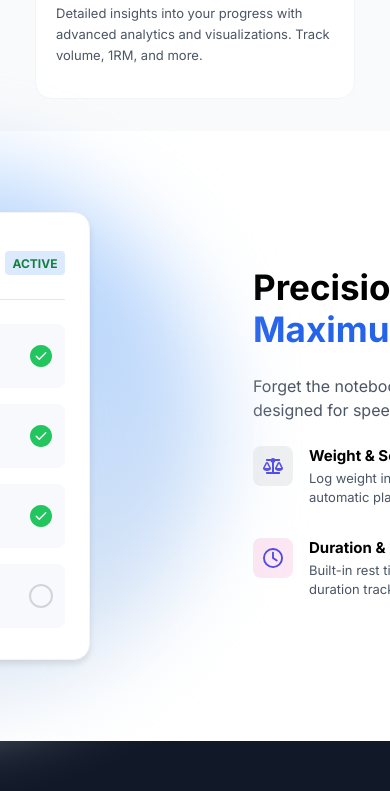
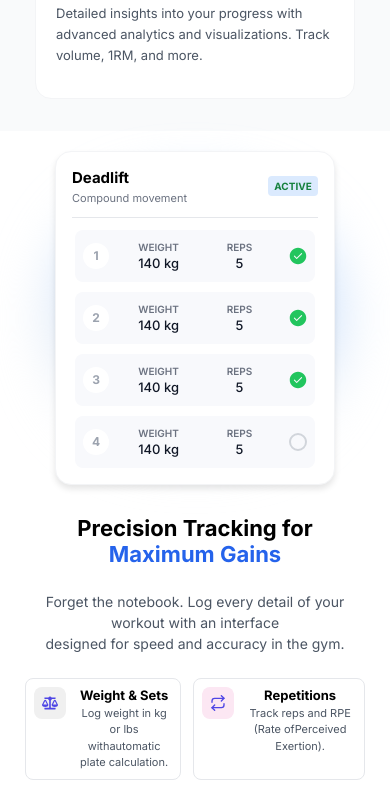
Before and after one commit to skl1menko/FitAppWeb, a React (Vite) app: page / in a window 390 px wide. Shown: the part 1340-2131 px from the top of the page. Built offline with nearby package versions, Linux system fonts and the light colour scheme.

Commit message:
Create adaptive for TrackingSection

```diff
--- a/src/features/landing/components/TrackingSectionGridCards.scss
+++ b/src/features/landing/components/TrackingSectionGridCards.scss
@@ -1,9 +1,14 @@
 .grid-card-cont{
     display: flex;
     flex-direction: row;
-    width: 276px;
-    height: 68px;
+    width: 100%;
+    max-width: 276px;
+    height: auto;
+    min-height: 68px;
     gap: 16px;
+    border: 1px solid #E5E7EB;
+    border-radius: 8px;
+    padding: 8px;
 
     .grid-icon-cont{
         width: 40px;
@@ -18,10 +23,15 @@
         display: flex;
         flex-direction: column;
         gap: 4px;
+        flex: 1;
+        min-width: 0;
 
         h4{
             font-size: 15px;
             font-weight: 700;
+            word-wrap: break-word;
+            overflow-wrap: break-word;
+            hyphens: auto;
         }
 
         p{
@@ -29,7 +39,84 @@
             font-weight: 400;
             color: #4B5563;
             line-height: 1.5;
+            word-wrap: break-word;
+            overflow-wrap: break-word;
+
+            br{
+                display: none;
+            }
         }
     }
 
 }
+
+// Tablet adaptations
+@media (max-width: 1024px) {
+    .grid-card-cont {
+        max-width: 100%;
+        border: 1px solid #E5E7EB;
+    }
+}
+
+// Mobile adaptations
+@media (max-width: 768px) {
+    .grid-card-cont {
+        width: 100%;
+        height: auto;
+        min-height: 60px;
+        gap: 12px;
+        border: 1px solid #E5E7EB;
+        border-radius: 8px;
+        padding: 8px;
+
+        .grid-icon-cont {
+            width: 36px;
+            height: 36px;
+            flex-shrink: 0;
+
+            svg {
+                width: 18px;
+                height: 18px;
+            }
+        }
+
+        .grid-text-cont {
+            gap: 2px;
+
+            h4 {
+                font-size: 14px;
+            }
+
+            p {
+                font-size: 12px;
+            }
+        }
+    }
+}
+
+@media (max-width: 480px) {
+    .grid-card-cont {
+        gap: 10px;
+        border: 1px solid #E5E7EB;
+
+        .grid-icon-cont {
+            width: 32px;
+            height: 32px;
+
+            svg {
+                width: 16px;
+                height: 16px;
+            }
+        }
+
+        .grid-text-cont {
+            h4 {
+                font-size: 13px;
+            }
+
+            p {
+                font-size: 11px;
+            }
+        }
+    }
+}
--- a/src/features/landing/components/TrackingSectionSets.scss
+++ b/src/features/landing/components/TrackingSectionSets.scss
@@ -1,5 +1,6 @@
 .sets-cont{
-    width: 398px;
+    width: 100%;
+    max-width: 398px;
     height: 64px;
     background-color: #F8F9FC;
     border-radius:8px;
@@ -65,6 +66,110 @@
 
     }
 
+}
 
+// Tablet adaptations
+@media (max-width: 1024px) {
+    .sets-cont {
+        width: 100%;
+        max-width: 398px;
+        height: 60px;
 
+        .set-info-cont {
+            gap: 100px;
+        }
+    }
 }
+
+// Mobile adaptations
+@media (max-width: 768px) {
+    .sets-cont {
+        width: 100%;
+        max-width: 280px;
+        height: 56px;
+        gap: 12px;
+        padding: 10px;
+
+        .id-set-cont {
+            width: 28px;
+            height: 28px;
+
+            span {
+                font-size: 13px;
+            }
+        }
+
+        .set-info-cont {
+            gap: 80px;
+
+            .info-cont {
+                gap: 2px;
+
+                span {
+                    font-size: 11px;
+                }
+
+                p {
+                    font-size: 14px;
+                }
+            }
+        }
+
+        .set-done-cont {
+            svg {
+                width: 20px;
+                height: 20px;
+            }
+
+            span {
+                width: 20px;
+                height: 20px;
+            }
+        }
+    }
+}
+
+@media (max-width: 480px) {
+    .sets-cont {
+        width: 100%;
+        max-width: 240px;
+        height: 52px;
+        gap: 8px;
+        padding: 8px;
+
+        .id-set-cont {
+            width: 26px;
+            height: 26px;
+
+            span {
+                font-size: 12px;
+            }
+        }
+
+        .set-info-cont {
+            gap: 40px;
+
+            .info-cont {
+                span {
+                    font-size: 10px;
+                }
+
+                p {
+                    font-size: 13px;
+                }
+            }
+        }
+
+        .set-done-cont {
+            svg {
+                width: 18px;
+                height: 18px;
+            }
+
+            span {
+                width: 18px;
+                height: 18px;
+            }
+        }
+    }
+}
--- a/src/features/landing/sections/TrackingSection.scss
+++ b/src/features/landing/sections/TrackingSection.scss
@@ -25,8 +25,11 @@
             flex-direction: column;
             justify-content: center;
             align-items: center;
-            width: 448px;
-            height: 448px;
+            width: 100%;
+            max-width: 448px;
+            height: auto;
+            min-height: 448px;
+            padding: 24px;
             background-color: #FFFFFF;
             border-radius: 16px;
             border: 1px solid #F3F4F6;
@@ -38,7 +41,8 @@
                 justify-content: space-between;
                 align-items: center;
                 border-bottom: 1px solid #E5E7EB;
-                width: 398px;
+                width: 100%;
+                max-width: 398px;
                 padding-bottom: 16px;
 
                 .exercise-name-cont{
@@ -49,12 +53,17 @@
                     h4{
                         font-size: 17px;
                         font-weight: 700;
+                        word-wrap: break-word;
+                        overflow-wrap: break-word;
+                        hyphens: auto;
                     }
 
                     p{
                         font-size: 13px;
                         font-weight: 400;
                         color: #6B7280;
+                        word-wrap: break-word;
+                        overflow-wrap: break-word;
                     }
                 }
 
@@ -78,6 +87,8 @@
             .set-cont{
                 display: flex;
                 flex-direction: column;
+                align-items: center;
+                width: 100%;
                 margin-top: 24px;
                 gap:16px;
             }
@@ -94,6 +105,9 @@
             h2{
                 font-size: 35px;
                 font-weight: 700;
+                word-wrap: break-word;
+                overflow-wrap: break-word;
+                hyphens: auto;
 
                 .highlight{
                     color: #2563EB;
@@ -107,6 +121,7 @@
                 font-weight: 400;
                 color: #4B5563;
                 line-height: 1.5;
+
             }
         }
 
@@ -118,3 +133,192 @@
 
     }
 }
+
+// Tablet and smaller (iPad and below)
+@media (max-width: 1024px) {
+    .tracking-section-container {
+        flex-direction: column;
+        gap: 60px;
+        padding: 40px 20px;
+
+        .left-cont {
+            margin: 0;
+            width: 100%;
+            max-width: 500px;
+
+            .exercise-cont-gradient {
+                width: 100%;
+                max-width: 500px;
+                height: 400px;
+            }
+
+            .exercise-cont {
+                max-width: 420px;
+                min-height: 400px;
+            }
+        }
+
+        .right-cont {
+            padding: 0 20px;
+            align-items: center;
+            text-align: center;
+            width: 100%;
+
+            .right-heading-cont h2 {
+                font-size: 30px;
+            }
+
+            .grid-info-cont {
+                max-width: 600px;
+                width: 100%;
+            }
+        }
+    }
+}
+
+// Mobile (phones)
+@media (max-width: 768px) {
+    .tracking-section-container {
+        gap: 40px;
+        padding: 30px 15px;
+
+        .left-cont {
+            margin: 0;
+            width: 100%;
+            max-width: 350px;
+
+            .exercise-cont-gradient {
+                width: 100%;
+                max-width: 350px;
+                height: 300px;
+                filter: blur(35px);
+            }
+
+            .exercise-cont {
+                max-width: 320px;
+                min-height: 340px;
+                padding: 20px;
+
+                .left-heading-cont {
+                    padding-bottom: 12px;
+
+                    .exercise-name-cont {
+                        h4 {
+                            font-size: 16px;
+                        }
+
+                        p {
+                            font-size: 12px;
+                        }
+                    }
+
+                    .span-cont {
+                        width: 55px;
+                        height: 22px;
+
+                        span {
+                            font-size: 11px;
+                        }
+                    }
+                }
+
+                .set-cont {
+                    margin-top: 16px;
+                    gap: 12px;
+                }
+            }
+        }
+
+        .right-cont {
+            padding: 0 20px;
+            width: 100%;
+
+            .right-heading-cont h2 {
+                font-size: 26px;
+
+            }
+
+            .right-p-cont p {
+                font-size: 15px;
+
+            }
+
+            .grid-info-cont {
+                gap: 16px;
+                width: 100%;
+            }
+        }
+    }
+}
+
+// Small mobile (very small phones)
+@media (max-width: 480px) {
+    .tracking-section-container {
+        gap: 30px;
+        padding: 20px 10px;
+
+        .left-cont {
+            margin: 0;
+            width: 100%;
+            max-width: 300px;
+
+            .exercise-cont-gradient {
+                width: 100%;
+                max-width: 280px;
+                height: 250px;
+                filter: blur(30px);
+            }
+
+            .exercise-cont {
+                max-width: 280px;
+                min-height: 320px;
+                padding: 16px;
+
+                .left-heading-cont {
+                    .exercise-name-cont {
+                        h4 {
+                            font-size: 15px;
+                        }
+
+                        p {
+                            font-size: 11px;
+                        }
+                    }
+
+                    .span-cont {
+                        width: 50px;
+                        height: 20px;
+
+                        span {
+                            font-size: 10px;
+                        }
+                    }
+                }
+
+                .set-cont {
+                    gap: 10px;
+                    margin-top: 12px;
+                }
+            }
+        }
+
+        .right-cont {
+            padding: 0 15px;
+            width: 100%;
+
+            .right-heading-cont h2 {
+                font-size: 22px;
+            }
+
+            .right-p-cont p {
+                font-size: 14px;
+            }
+
+            .grid-info-cont {
+                gap: 12px;
+                max-width: 100%;
+                width: 100%;
+            }
+        }
+    }
+}
```
